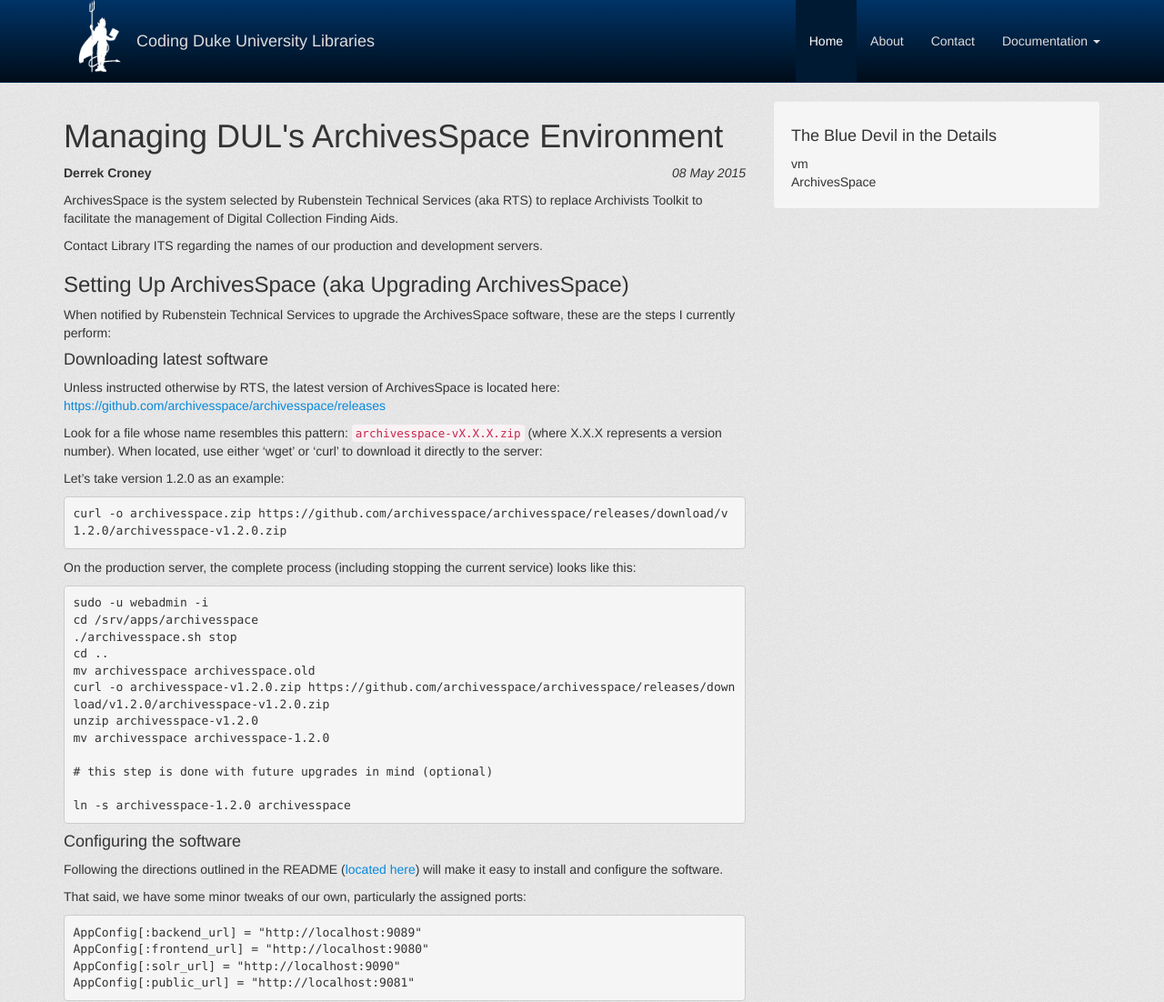
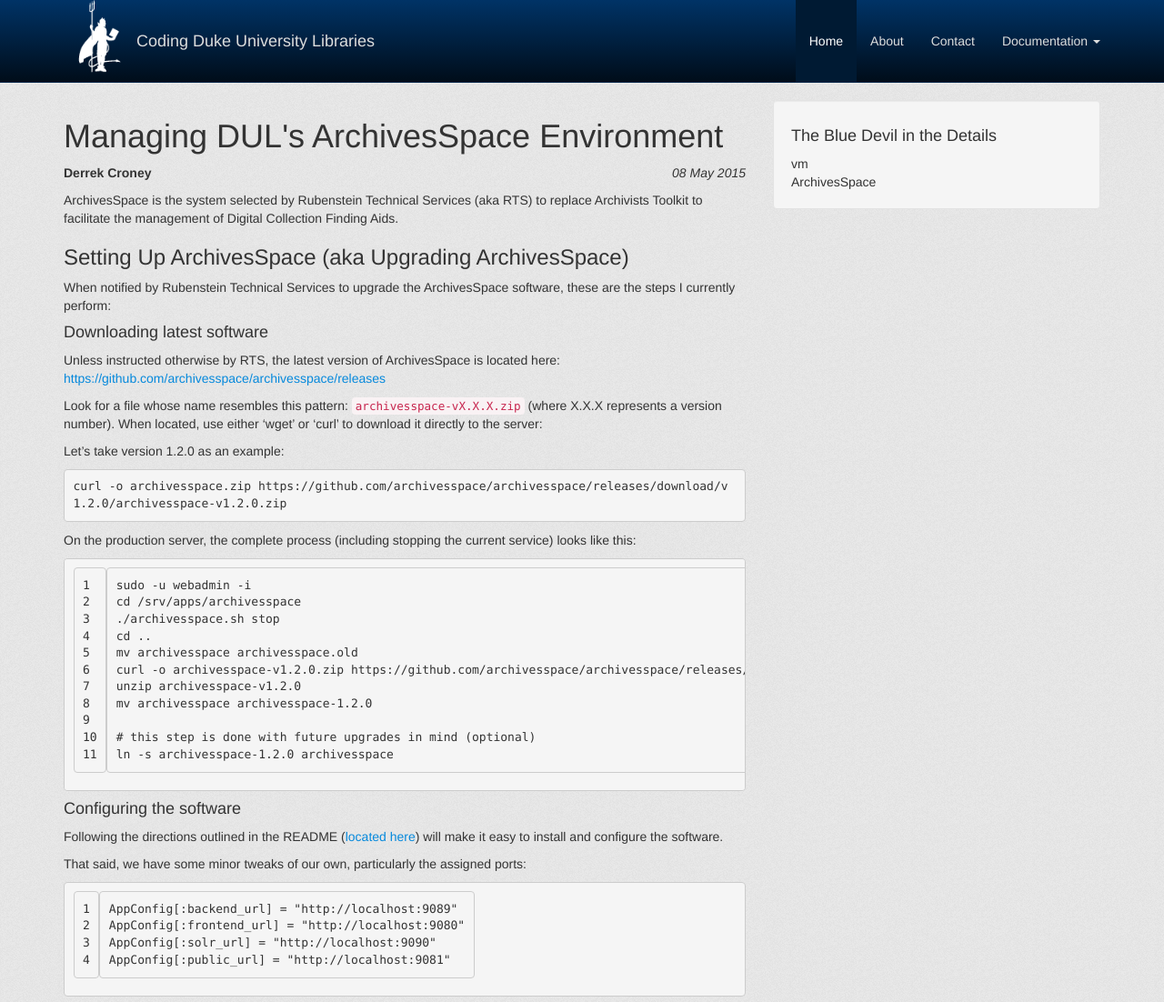
Before and after one commit to duke-libraries/duke-libraries.github.io, a Jekyll site: the page built from _posts/2015-05-08-archivesspace-management.md, in a window 1280 px wide and 1211 px high, cut to the strip 0-1102 px from the top of the window. Shown: the whole strip at 91% size. Built offline with Jekyll 4.4.1, drawn with Linux system fonts in a browser that asks for light colours; nearby versions of some CDN libraries; comment, search, counter and statistics services are not loaded.

````diff
--- a/_posts/2015-05-08-archivesspace-management.md
+++ b/_posts/2015-05-08-archivesspace-management.md
@@ -6,30 +6,28 @@
 category: ArchivesSpace
 ---
 
-ArchivesSpace is the system selected by Rubenstein Technical Services (aka RTS) to replace Archivists Toolkit to
-facilitate the management of Digital Collection Finding Aids.
-
-Contact Library ITS regarding the names of our production and development servers.
+ArchivesSpace is the system selected by Rubenstein Technical Services (aka RTS) to replace Archivists Toolkit to facilitate the management of Digital Collection Finding Aids.
 
 ### Setting Up ArchivesSpace (aka Upgrading ArchivesSpace)
+
 When notified by Rubenstein Technical Services to upgrade the ArchivesSpace software, these are the steps I currently perform:
 
 #### Downloading latest software
+
 Unless instructed otherwise by RTS, the latest version of ArchivesSpace is located here:
 [https://github.com/archivesspace/archivesspace/releases]()
 
-Look for a file whose name resembles this pattern: `archivesspace-vX.X.X.zip` (where X.X.X represents a version number).  When located,
-use either 'wget' or 'curl' to download it directly to the server:
+Look for a file whose name resembles this pattern: `archivesspace-vX.X.X.zip` (where X.X.X represents a version number).  When located, use either 'wget' or 'curl' to download it directly to the server:
 
 Let's take version 1.2.0 as an example:
 
-~~~ bash
+{% highlight bash %}
 curl -o archivesspace.zip https://github.com/archivesspace/archivesspace/releases/download/v1.2.0/archivesspace-v1.2.0.zip
-~~~
+{% endhighlight %}
 
 On the production server, the complete process (including stopping the current service) looks like this:
 
-{% highlight bash %}
+{% highlight bash linenos %}
 sudo -u webadmin -i
 cd /srv/apps/archivesspace
 ./archivesspace.sh stop
@@ -44,14 +42,13 @@
 {% endhighlight %}
 
 #### Configuring the software
-Following the directions outlined in the README ([located here](https://github.com/archivesspace/archivesspace)) will
-make it easy to install and configure the software.
+Following the directions outlined in the README ([located here](https://github.com/archivesspace/archivesspace)) will make it easy to install and configure the software.
 
 That said, we have some minor tweaks of our own, particularly the assigned ports:
 
-```ruby
+{% highlight ruby linenos %}
 AppConfig[:backend_url] = "http://localhost:9089"
 AppConfig[:frontend_url] = "http://localhost:9080"
 AppConfig[:solr_url] = "http://localhost:9090"
 AppConfig[:public_url] = "http://localhost:9081"
-```
+{% endhighlight %}
````
